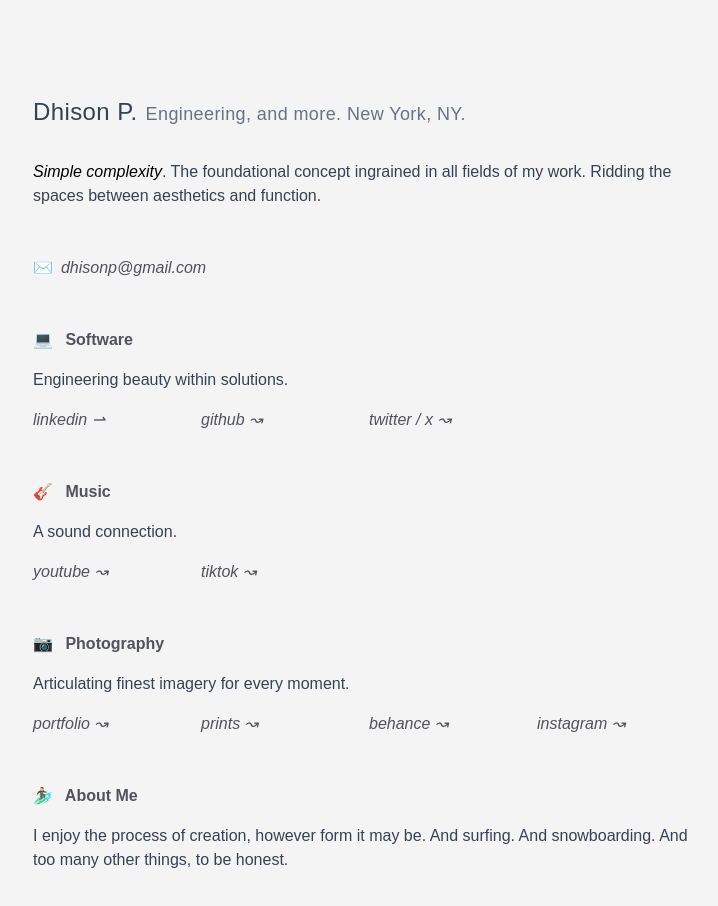
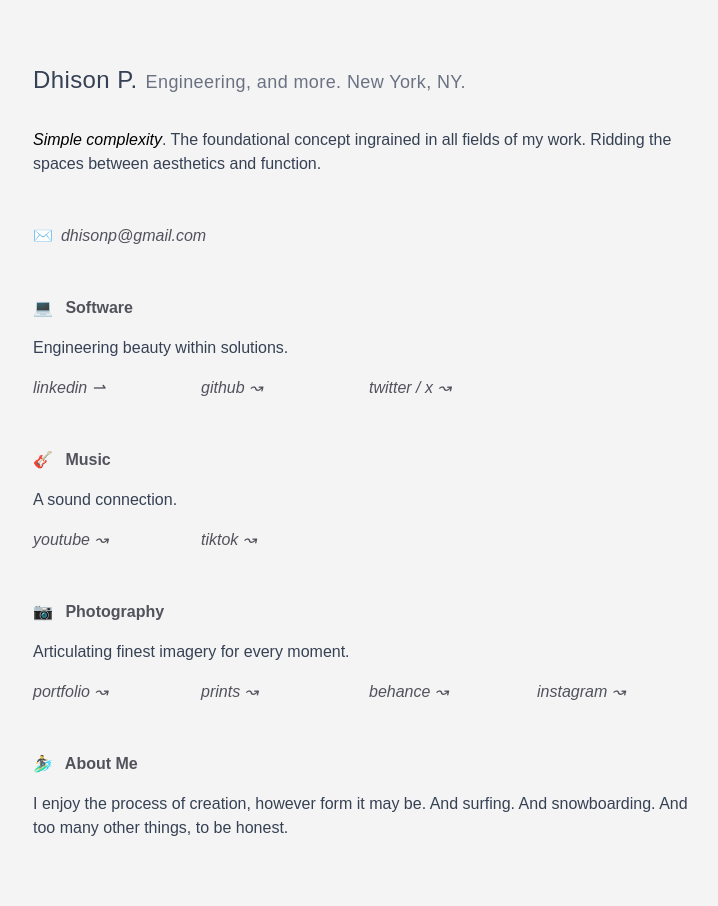
Before and after one commit to dhisonp/page, a Next.js app: page / in a window 1280 px wide. Shown: the top 906 px of the page, without its empty margins (271-989 px from the left). After the commit the page ends 872 px from the top, so only its background shows below. Built offline with nearby package versions, Linux system fonts and the light colour scheme; a web font is replaced by a local one.

Commit message:
adjust top padding

```diff
--- a/src/app/home.tsx
+++ b/src/app/home.tsx
@@ -4,7 +4,7 @@ import links from '@/app/collections/links';
 
 export function Home() {
   return (
-    <main className="overflow-y-scroll min-h-screen px-4 py-4 md:py-24 bg-zinc-100 dark:bg-zinc-900">
+    <main className="overflow-y-scroll min-h-screen px-4 py-4 pt-12 sm:pt-16 bg-zinc-100 dark:bg-zinc-900">
       <div className="container max-w-2xl mx-auto flex flex-col items-center text-base text-gray-700 dark:text-gray-300">
         <Subheading className="mb-8 fade-in tracking-wide">
           <span className="text-gray-700 text-2xl dark:text-gray-300 font-medium">Dhison P.</span>
```
